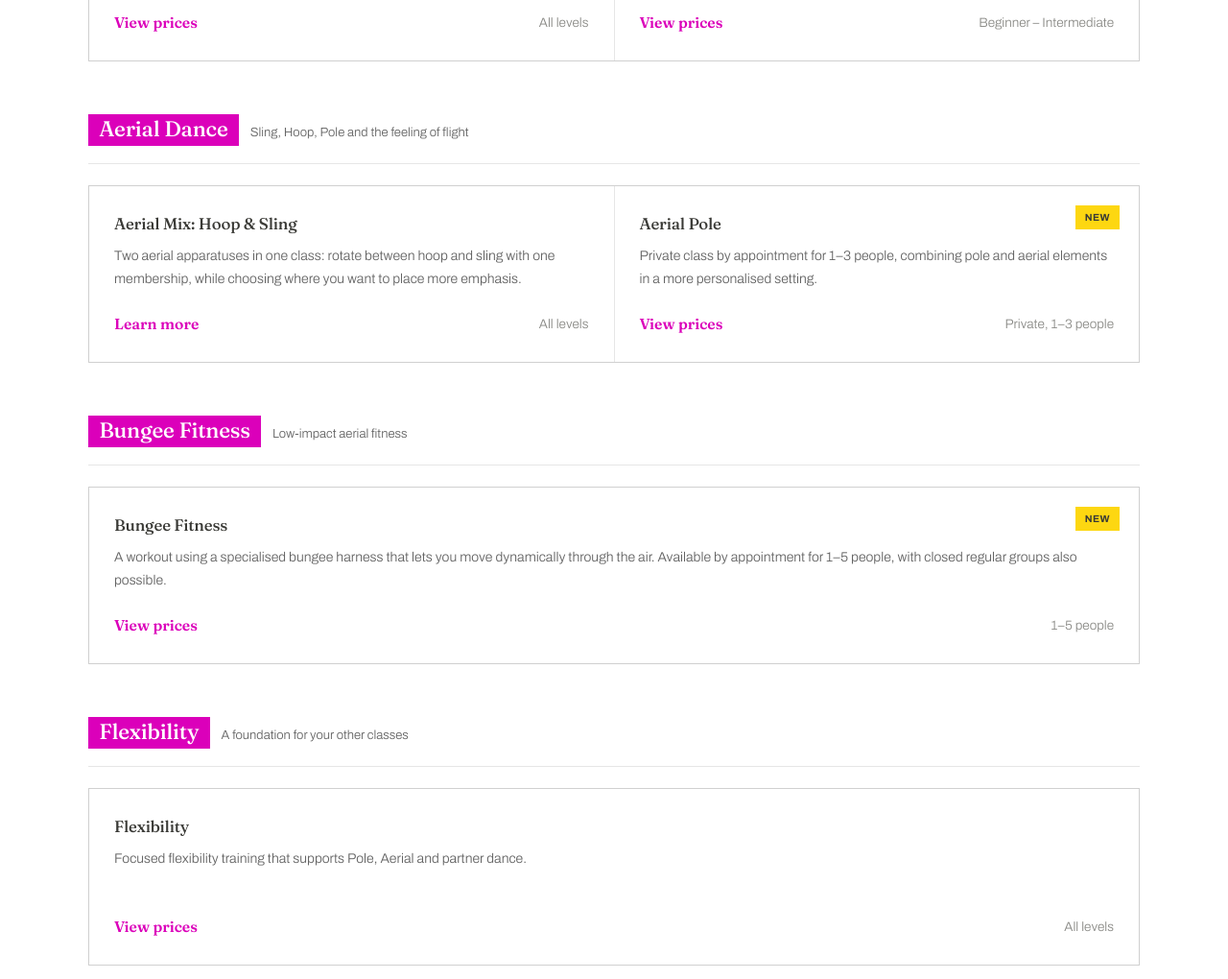
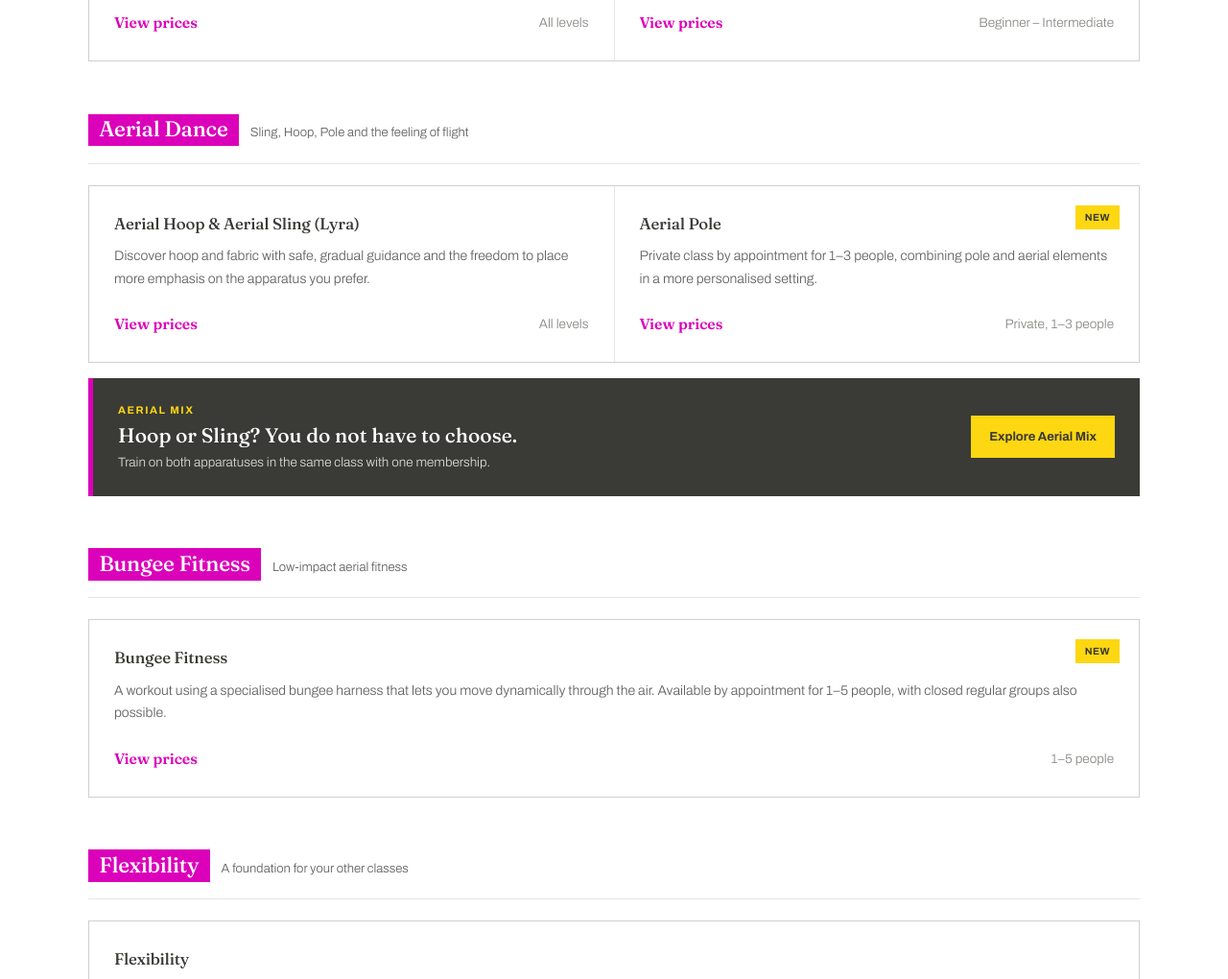
Before and after one commit to Anastazzio/stepup-site, a plain HTML site: page classes/index.html in a window 1280 px wide. Shown: the part 1798-2818 px from the top of the page at 96% size. Drawn offline with Linux system fonts and the light colour scheme.

Commit message:
Add Aerial Mix callout to Classes pages

```diff
--- a/assets/js/classes-render.js
+++ b/assets/js/classes-render.js
@@ -72,8 +72,27 @@
       });
       block.appendChild(cards);
 
+      if (cat.promo && cat.promo.url) {
+        block.appendChild(renderCategoryPromo(cat.promo));
+      }
+
       listHost.appendChild(block);
     });
+  }
+
+  function renderCategoryPromo(promo) {
+    var link = document.createElement("a");
+    link.className = "category-promo";
+    link.href = promo.url;
+
+    var copy = el("div", "category-promo-copy");
+    copy.appendChild(el("span", "category-promo-eyebrow", promo.eyebrow || "Aerial Mix"));
+    copy.appendChild(el("strong", null, promo.title || ""));
+    copy.appendChild(el("p", null, promo.text || ""));
+    link.appendChild(copy);
+    link.appendChild(el("span", "category-promo-button", promo.label || "Aerial Mix"));
+
+    return link;
   }
 
   function renderCard(card) {
@@ -136,8 +155,8 @@
           "name": card.title || "",
           "provider": { "@type": "Organization", "name": "Step Up Dance Studio" }
         };
-        if (card.details_url) {
-          course.url = new URL(card.details_url, window.location.origin).href;
+        if (card.url || card.details_url) {
+          course.url = new URL(card.url || card.details_url, window.location.origin).href;
         }
         items.push({
           "@type": "ListItem",
--- a/classes/index.html
+++ b/classes/index.html
@@ -443,6 +443,16 @@
 }
 </style>
 <link rel="stylesheet" href="/assets/css/analytics-consent.css?v=20260913"/>
+<style id="classes-category-promo">
+.category-promo{display:grid;grid-template-columns:minmax(0,1fr) auto;align-items:center;gap:28px;margin-top:16px;padding:24px 26px;background:var(--black);color:#fff;border-left:5px solid var(--fuchsia);transition:transform .2s ease,box-shadow .2s ease;}
+.category-promo:hover{transform:translateY(-2px);box-shadow:0 12px 28px rgba(0,0,0,.13);}
+.category-promo-copy{display:grid;gap:4px;}
+.category-promo-eyebrow{color:var(--yellow);font-size:11px;font-weight:700;letter-spacing:.14em;text-transform:uppercase;}
+.category-promo-copy strong{font:500 21px/1.25 'Fraunces',serif;color:#fff;}
+.category-promo-copy p{font-size:13.5px;color:#d7d7d4;font-weight:300;}
+.category-promo-button{display:inline-flex;align-items:center;justify-content:center;min-height:44px;padding:10px 19px;background:var(--yellow);color:var(--black);font-size:13px;font-weight:700;white-space:nowrap;}
+@media(max-width:640px){.category-promo{grid-template-columns:1fr;gap:18px;padding:22px 20px}.category-promo-button{width:100%}}
+</style>
 <script src="/assets/js/analytics-consent.js?v=20260913-2" defer></script>
 </head>
 <body>
@@ -516,7 +526,7 @@
 </main>
 <script>window.STEPUP_LANG = "en";</script>
 <script src="/assets/js/site-notice-render.js" defer></script>
-<script src="/assets/js/classes-render.js" defer></script>
+<script src="/assets/js/classes-render.js?v=20260913-2" defer></script>
 <div class="cta-band">
 <div class="eyebrow">Not sure where to start?</div>
 <h2>Find the class that fits you</h2>
--- a/content/classes-en.json
+++ b/content/classes-en.json
@@ -47,16 +47,22 @@
     {
       "name": "Aerial Dance",
       "subtitle": "Sling, Hoop, Pole and the feeling of flight",
+      "promo": {
+        "eyebrow": "Aerial Mix",
+        "title": "Hoop or Sling? You do not have to choose.",
+        "text": "Train on both apparatuses in the same class with one membership.",
+        "label": "Explore Aerial Mix",
+        "url": "/aerial-dance-thessaloniki/"
+      },
       "cards": [
         {
-          "title": "Aerial Mix: Hoop & Sling",
-          "description": "Two aerial apparatuses in one class: rotate between hoop and sling with one membership, while choosing where you want to place more emphasis.",
+          "title": "Aerial Hoop & Aerial Sling (Lyra)",
+          "description": "Discover hoop and fabric with safe, gradual guidance and the freedom to place more emphasis on the apparatus you prefer.",
           "level": "All levels",
           "badge": "",
           "image": "",
           "image_alt": "",
-          "details_url": "/aerial-dance-thessaloniki/",
-          "details_label": "Learn more"
+          "url": "/aerial-dance-thessaloniki/"
         },
         {
           "title": "Aerial Pole",
```
Also changed, not shown: content/classes-el.json (+10 -4 lines), el/classes/index.html (+11 -1 lines).
